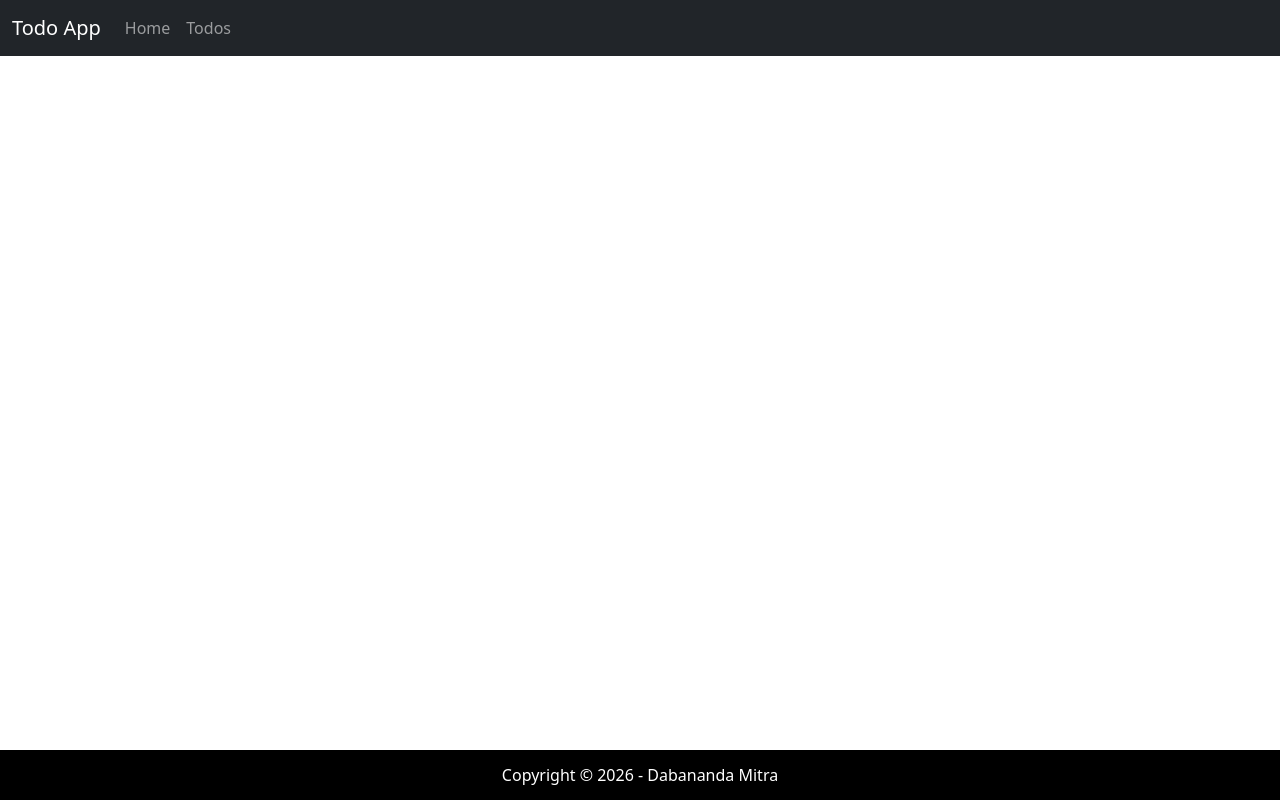
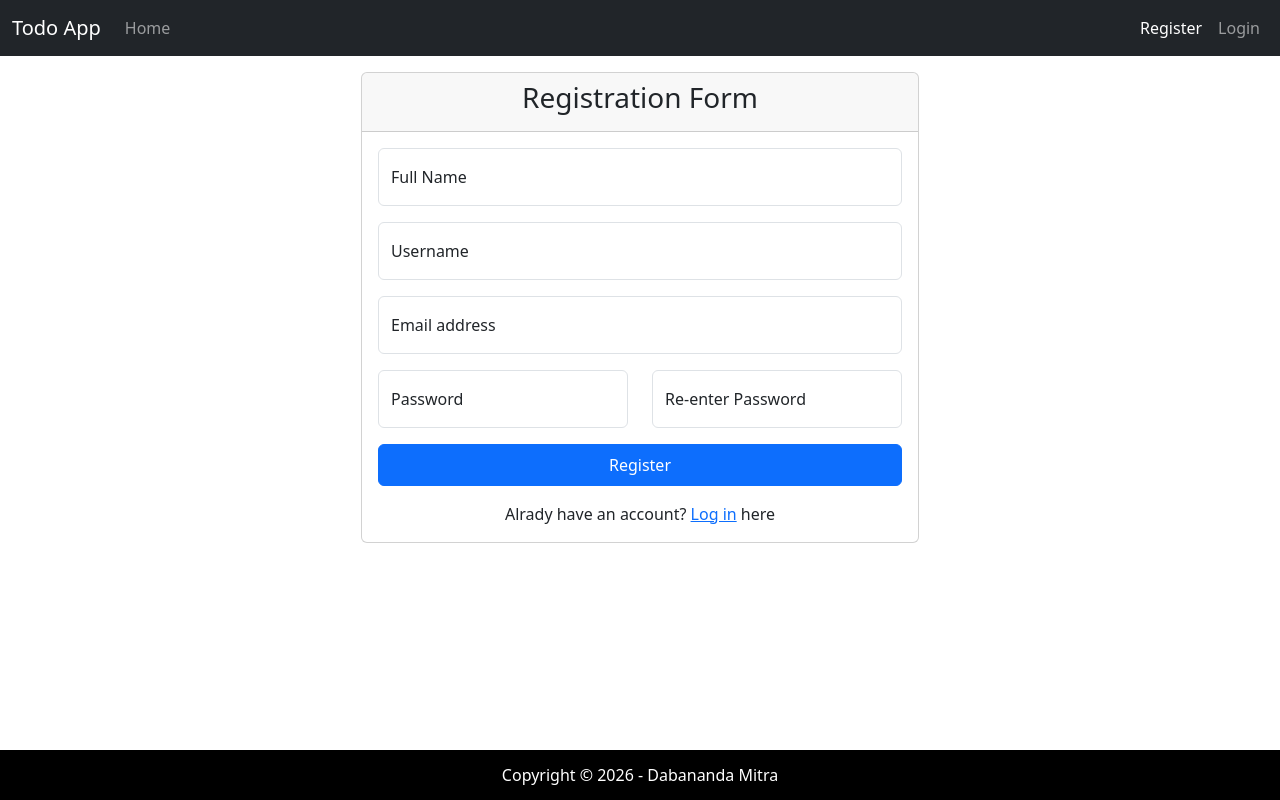
Before and after one commit to dabananda/todo-frontend, a React (Vite) app: page /register in a window 1280 px wide. Built offline with nearby package versions, Linux system fonts and the light colour scheme.

Commit message:
feat: added login, register and logout feature

```diff
--- a/src/App.jsx
+++ b/src/App.jsx
@@ -5,6 +5,8 @@ import Header from './components/Header';
 import Footer from './components/Footer';
 import { BrowserRouter, Route, Routes } from 'react-router-dom';
 import Todo from './components/Todo';
+import Register from './components/Register';
+import Login from './components/Login';
 
 function App() {
   return (
@@ -28,6 +30,14 @@ function App() {
             path='/edit-todo/:id'
             element={<Todo />}
           />
+          <Route
+            path='/register'
+            element={<Register />}
+          />
+          <Route
+            path='/login'
+            element={<Login />}
+          />
         </Routes>
       </div>
       <Footer />
--- a/src/components/Header.jsx
+++ b/src/components/Header.jsx
@@ -1,55 +1,100 @@
-import { NavLink } from 'react-router-dom'
+import { NavLink, useNavigate } from 'react-router-dom';
+import { isUserLoggedIn, logout } from '../services/AuthService';
 
 const Header = () => {
+  const isLoggedIn = isUserLoggedIn();
+
+  const navigator = useNavigate();
+
+  function handleLogout() {
+    logout();
+    navigator('/login');
+  }
+
   return (
     <nav
-      className="navbar bg-dark navbar-expand-lg bg-body-dark"
-      data-bs-theme="dark"
+      className='navbar bg-dark navbar-expand-lg bg-body-dark'
+      data-bs-theme='dark'
     >
-      <div className="container-fluid">
+      <div className='container-fluid'>
         <a
-          className="navbar-brand"
-          href="/"
+          className='navbar-brand'
+          href='/'
         >
           Todo App
         </a>
         <button
-          className="navbar-toggler"
-          type="button"
-          data-bs-toggle="collapse"
-          data-bs-target="#navbarSupportedContent"
-          aria-controls="navbarSupportedContent"
-          aria-expanded="false"
-          aria-label="Toggle navigation"
+          className='navbar-toggler'
+          type='button'
+          data-bs-toggle='collapse'
+          data-bs-target='#navbarSupportedContent'
+          aria-controls='navbarSupportedContent'
+          aria-expanded='false'
+          aria-label='Toggle navigation'
         >
-          <span className="navbar-toggler-icon"></span>
+          <span className='navbar-toggler-icon'></span>
         </button>
         <div
-          className="collapse navbar-collapse"
-          id="navbarSupportedContent"
+          className='collapse navbar-collapse'
+          id='navbarSupportedContent'
         >
-          <ul className="navbar-nav me-auto mb-2 mb-lg-0">
-            <li className="nav-item">
+          <ul className='navbar-nav me-auto mb-2 mb-lg-0'>
+            <li className='nav-item'>
               <NavLink
-                className="nav-link"
-                to="/"
+                className='nav-link'
+                to='/'
               >
                 Home
               </NavLink>
             </li>
-            <li className="nav-item">
-              <NavLink
-                className="nav-link"
-                to="/todos"
-              >
-                Todos
-              </NavLink>
-            </li>
+            {isLoggedIn && (
+              <li className='nav-item'>
+                <NavLink
+                  className='nav-link'
+                  to='/todos'
+                >
+                  Todos
+                </NavLink>
+              </li>
+            )}
           </ul>
+          {isLoggedIn && (
+            <ul className='navbar-nav'>
+              <li className='nav-item'>
+                <NavLink
+                  className='nav-link'
+                  to='/login'
+                  onClick={handleLogout}
+                >
+                  Logout
+                </NavLink>
+              </li>
+            </ul>
+          )}
+          {!isLoggedIn && (
+            <ul className='navbar-nav'>
+              <li className='nav-item'>
+                <NavLink
+                  className='nav-link'
+                  to='/register'
+                >
+                  Register
+                </NavLink>
+              </li>
+              <li className='nav-item'>
+                <NavLink
+                  className='nav-link'
+                  to='/login'
+                >
+                  Login
+                </NavLink>
+              </li>
+            </ul>
+          )}
         </div>
       </div>
     </nav>
-  )
-}
+  );
+};
 
-export default Header
+export default Header;
--- /dev/null
+++ b/src/components/Login.jsx
@@ -0,0 +1,68 @@
+import { useState } from 'react';
+import { loginUser, saveLoggedInUser, setToken } from '../services/AuthService';
+import { Link, useNavigate } from 'react-router-dom';
+
+const Login = () => {
+  const [username, setUsername] = useState('');
+  const [password, setPassword] = useState('');
+
+  const navigator = useNavigate();
+
+ async function handleLogin(e) {
+    e.preventDefault();
+    await loginUser(username, password)
+      .then(() => {
+        const token = `Basic ${window.btoa(`${username}:${password}`)}`;
+        setToken(token);
+        saveLoggedInUser(username)
+        navigator('/todos');
+        window.location.reload(false)
+      })
+      .catch((error) => console.error(error));
+  }
+
+  return (
+    <div className='card w-50 mx-auto my-3'>
+      <div className='card-header'>
+        <h3 className='card-title text-center'>Login Form</h3>
+      </div>
+      <div className='card-body'>
+        <form onSubmit={handleLogin}>
+          <div className='form-floating mb-3'>
+            <input
+              type='text'
+              className='form-control'
+              placeholder='username'
+              name='username'
+              value={username}
+              onChange={(e) => setUsername(e.target.value)}
+            />
+            <label>Username or Email</label>
+          </div>
+          <div className='form-floating mb-3'>
+            <input
+              type='password'
+              className='form-control'
+              placeholder='Password'
+              name='password'
+              value={password}
+              onChange={(e) => setPassword(e.target.value)}
+            />
+            <label>Password</label>
+          </div>
+          <button
+            className='btn btn-primary w-100 py-2'
+            type='submit'
+          >
+            Login
+          </button>
+        </form>
+      </div>
+      <p className='text-center'>
+        Don't have an account? <Link to='/register'>Register</Link> here
+      </p>
+    </div>
+  );
+};
+
+export default Login;
--- /dev/null
+++ b/src/components/Register.jsx
@@ -0,0 +1,106 @@
+import { useState } from 'react';
+import { Link, useNavigate } from 'react-router-dom';
+import Login from './Login';
+import { registerUser } from '../services/AuthService';
+
+const Register = () => {
+  const [name, setName] = useState('');
+  const [username, setUsername] = useState('');
+  const [email, setEmail] = useState('');
+  const [password, setPassword] = useState('');
+  const [rePassword, setRePassword] = useState('');
+
+  const navigator = useNavigate();
+
+  function handleRegistration(e) {
+    e.preventDefault();
+    const user = { name, username, email, password };
+    registerUser(user)
+      .then(() => navigator('/login'))
+      .catch((error) => console.error(error));
+  }
+
+  return (
+    <div className='card w-50 mx-auto my-3'>
+      <div className='card-header'>
+        <h3 className='card-title text-center'>Registration Form</h3>
+      </div>
+      <div className='card-body'>
+        <form onSubmit={handleRegistration}>
+          <div className='form-floating mb-3'>
+            <input
+              type='text'
+              className='form-control'
+              placeholder='Full Name'
+              name='name'
+              value={name}
+              onChange={(e) => setName(e.target.value)}
+            />
+            <label>Full Name</label>
+          </div>
+          <div className='form-floating mb-3'>
+            <input
+              type='text'
+              className='form-control'
+              placeholder='username'
+              name='username'
+              value={username}
+              onChange={(e) => setUsername(e.target.value)}
+            />
+            <label>Username</label>
+          </div>
+          <div className='form-floating mb-3'>
+            <input
+              type='email'
+              className='form-control'
+              placeholder='name@example.com'
+              name='email'
+              value={email}
+              onChange={(e) => setEmail(e.target.value)}
+            />
+            <label>Email address</label>
+          </div>
+          <div className='row'>
+            <div className='col'>
+              <div className='form-floating mb-3'>
+                <input
+                  type='password'
+                  className='form-control'
+                  placeholder='Password'
+                  name='password'
+                  value={password}
+                  onChange={(e) => setPassword(e.target.value)}
+                />
+                <label>Password</label>
+              </div>
+            </div>
+            <div className='col'>
+              <div className='form-floating mb-3'>
+                <input
+                  type='password'
+                  className='form-control'
+                  placeholder='Re-enter Password'
+                  name='rePassword'
+                  value={rePassword}
+                  onChange={(e) => setRePassword(e.target.value)}
+                />
+                <label>Re-enter Password</label>
+              </div>
+            </div>
+          </div>
+          <button
+            className='btn btn-primary w-100 py-2'
+            type='submit'
+          >
+            Register
+          </button>
+        </form>
+      </div>
+      <p className='text-center'>
+        Alrady have an account? <Link to='/login'>Log in</Link> here
+      </p>
+    </div>
+  );
+};
+
+export default Register;
--- /dev/null
+++ b/src/services/AuthService.js
@@ -0,0 +1,25 @@
+import axios from 'axios';
+
+const AUTH_REST_API_BASE_URL = 'http://localhost:8080/api/auth';
+
+export const registerUser = (user) => axios.post(AUTH_REST_API_BASE_URL + '/register', user);
+export const loginUser = (usernameOrEmail, password) =>
+  axios.post(AUTH_REST_API_BASE_URL + '/login', { usernameOrEmail, password });
+
+export const setToken = (token) => localStorage.setItem('token', token);
+export const getToken = () => localStorage.getItem('token');
+
+export const saveLoggedInUser = (username) => sessionStorage.setItem('authenticatedUser', username);
+
+export const isUserLoggedIn = () => {
+  const user = sessionStorage.getItem('authenticatedUser');
+  if (user) return true;
+  return false;
+};
+
+export const getLoggedInUser = () => sessionStorage.getItem('authenticatedUser');
+
+export const logout = () => {
+  localStorage.clear();
+  sessionStorage.clear();
+};
--- a/src/services/TodoService.js
+++ b/src/services/TodoService.js
@@ -1,6 +1,17 @@
 import axios from 'axios';
+import { getToken } from './AuthService';
 
 const API_TODO_BASE_URL = 'http://localhost:8080/api/todos';
+
+axios.interceptors.request.use(
+  function (config) {
+    config.headers['Authorization'] = getToken();
+    return config;
+  },
+  function (error) {
+    return Promise.reject(error);
+  },
+);
 
 export const getTodos = () => axios.get(API_TODO_BASE_URL);
 export const getTodoById = (id) => axios.get(API_TODO_BASE_URL + '/' + id);
```
